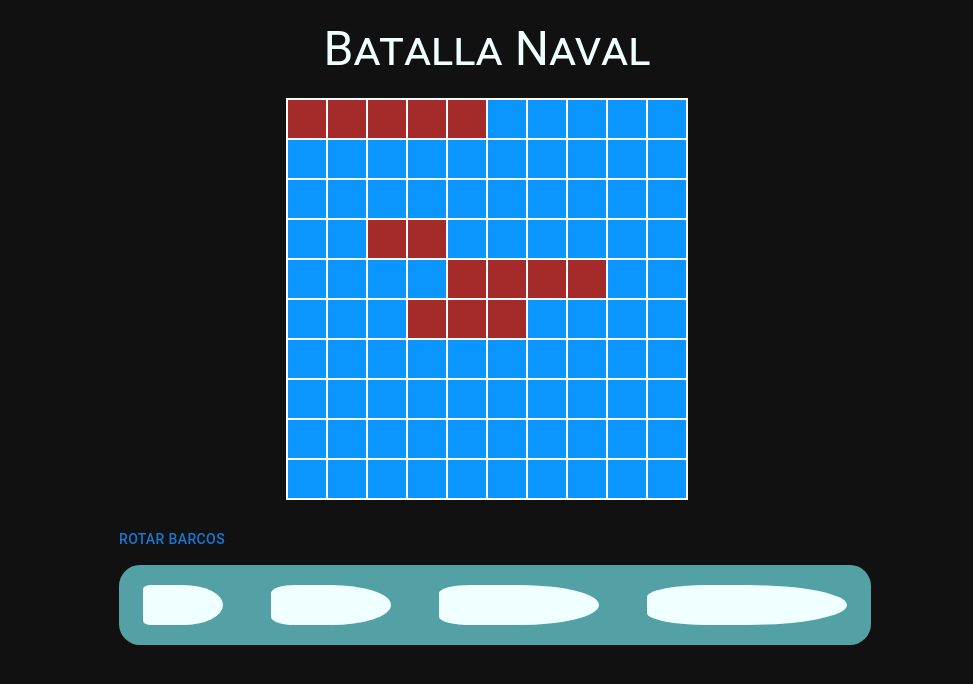
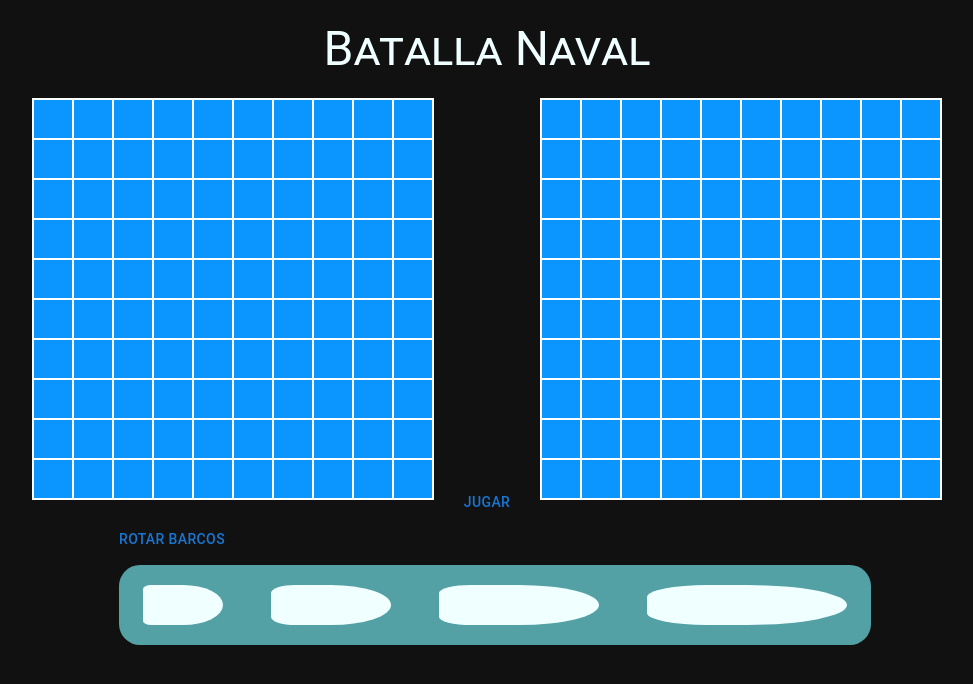
Before and after one commit to IanGhioni/unq-ui-Ian-Ghioni-trabajo-final, a React (Vite) app in the folder batalla-naval/: page / in a window 1280 px wide. Shown: the top 684 px of the page, without its empty margins (153-1126 px from the left). Built offline with nearby package versions, Linux system fonts and the light colour scheme.

Commit message:
Añadido boton de jugar no funcional

```diff
--- a/batalla-naval/src/App.jsx
+++ b/batalla-naval/src/App.jsx
@@ -13,7 +13,10 @@ function App() {
             Batalla Naval
         </Typography>
         <Box sx={{display:'flex', flexDirection: 'row', alignItems: 'center'}}>
+          <Container sx={{display:'flex', flexDirection: 'row'}}>
+          <Tablero isMachine={false}/>
           <Tablero isMachine={true}/>
+          </Container>
         </Box>
         <BarcoContainer/>
       </Box>
--- a/batalla-naval/src/components/Casilla/Casilla.jsx
+++ b/batalla-naval/src/components/Casilla/Casilla.jsx
@@ -1,11 +1,22 @@
 import { Box } from '@mui/material'
 import './casilla.css'
+import { useState } from 'react'
 
-function Casilla({taken}) {
-    const cssName = taken ? 'casillaOcupada' : 'casilla'
+function Casilla({taken}, {machine}) {
+    const [cssName, setCssName] = useState('casilla')
+    const [disabled, setDisabled] = useState(false)
+
+    function handleClick() {
+        if(cssName == 'casilla') {
+            setCssName(taken ? 'casillaOcupada' : 'casillaVacia')
+            setDisabled(true)
+        }
+    }
+
     return(
-        <div className={cssName}></div>
-
+        <div style={disabled ? {pointerEvents: "none"} : {}}>
+            <Box className={cssName} onClick={handleClick}></Box>
+        </div>
     )
 }
 
--- a/batalla-naval/src/components/Casilla/casilla.css
+++ b/batalla-naval/src/components/Casilla/casilla.css
@@ -15,6 +15,17 @@
     cursor: pointer;
     background-color: brown;
 }
+
+.casillaVacia {
+    width: 40px;
+    height: 40px;
+    border: 0.1px solid;
+    border-color: white;
+    box-sizing: border-box;
+    cursor: pointer;
+    background-color: rgb(163, 163, 163);
+}
+
 .casilla:hover {
     background-color: white;
     border-color: black;
--- a/batalla-naval/src/components/Tablero/Tablero.jsx
+++ b/batalla-naval/src/components/Tablero/Tablero.jsx
@@ -1,4 +1,4 @@
-import { Box, Container } from "@mui/material"
+import { Box, Button, Container } from "@mui/material"
 import "./tablero.css"
 import Casilla from "../Casilla/Casilla"
 import casillasOcupadas from "./casillasOcupadas"
@@ -21,12 +21,17 @@ function Tablero({isMachine}) {
         ))
 
     } else {
-        casillas = arrayOfNumbers.map((i) => (<Casilla key={i} taken={false}/>))
+        casillas = arrayOfNumbers.map((i) => (<Casilla key={i} taken={false} machine={isMachine}/>))
     }
 
     return(
-            <Box className="tableroContainer">
-                {casillas}
+            isMachine ? <Box className="tableroBox"> {casillas} </Box>
+            :
+            <Box sx={{display:'flex', flexDirection: 'row', alignItems: 'center'}}>
+                <Box className="tableroBox">
+                    {casillas}
+                </Box>
+                <Button sx={{alignSelf: "flex-end"}}>Jugar</Button>
             </Box>
     )
 }
--- a/batalla-naval/src/components/Tablero/tablero.css
+++ b/batalla-naval/src/components/Tablero/tablero.css
@@ -1,4 +1,4 @@
-.tableroContainer {
+.tableroBox {
     margin: 2cap;
     background-color: rgb(10, 149, 255);
     width: 400px;
```
